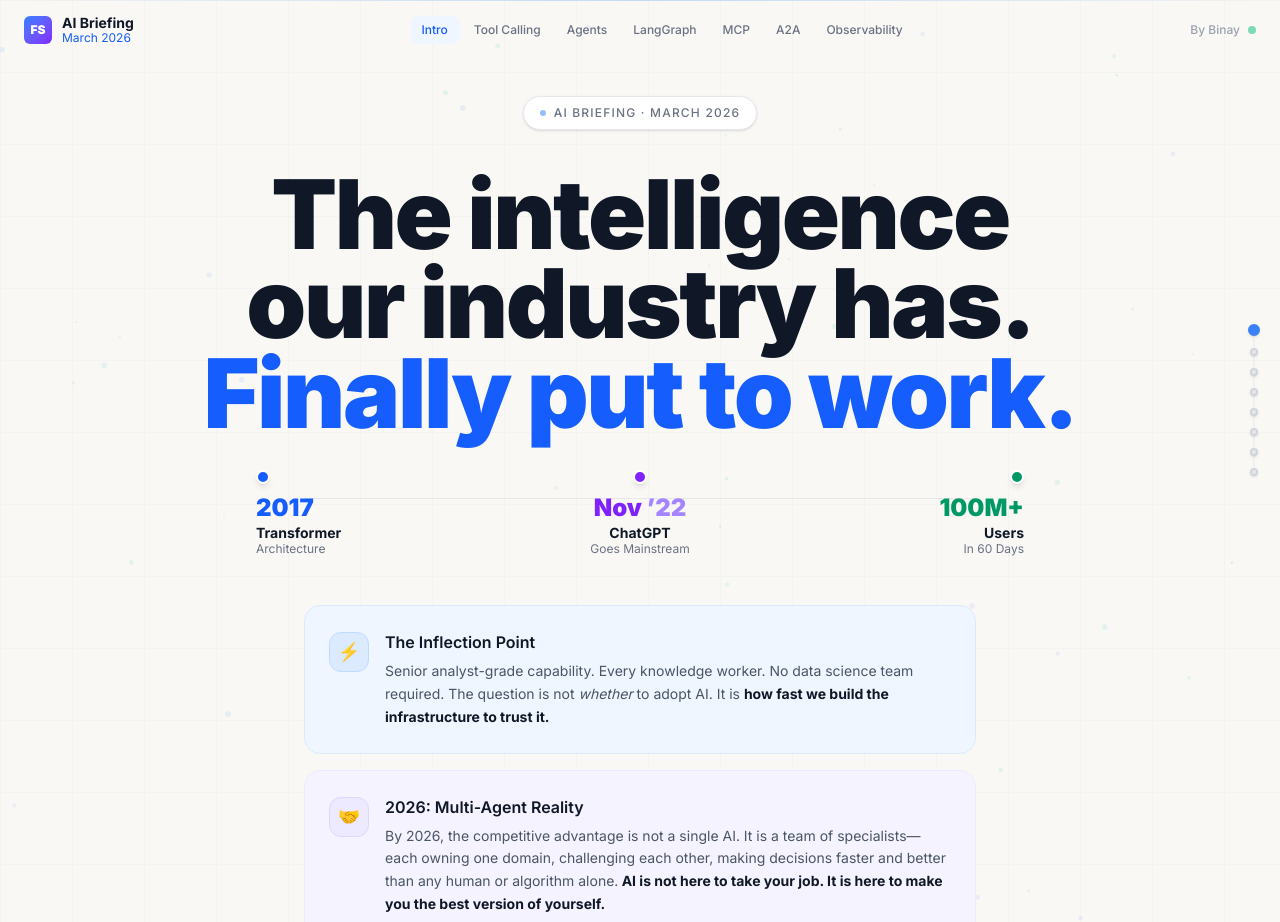
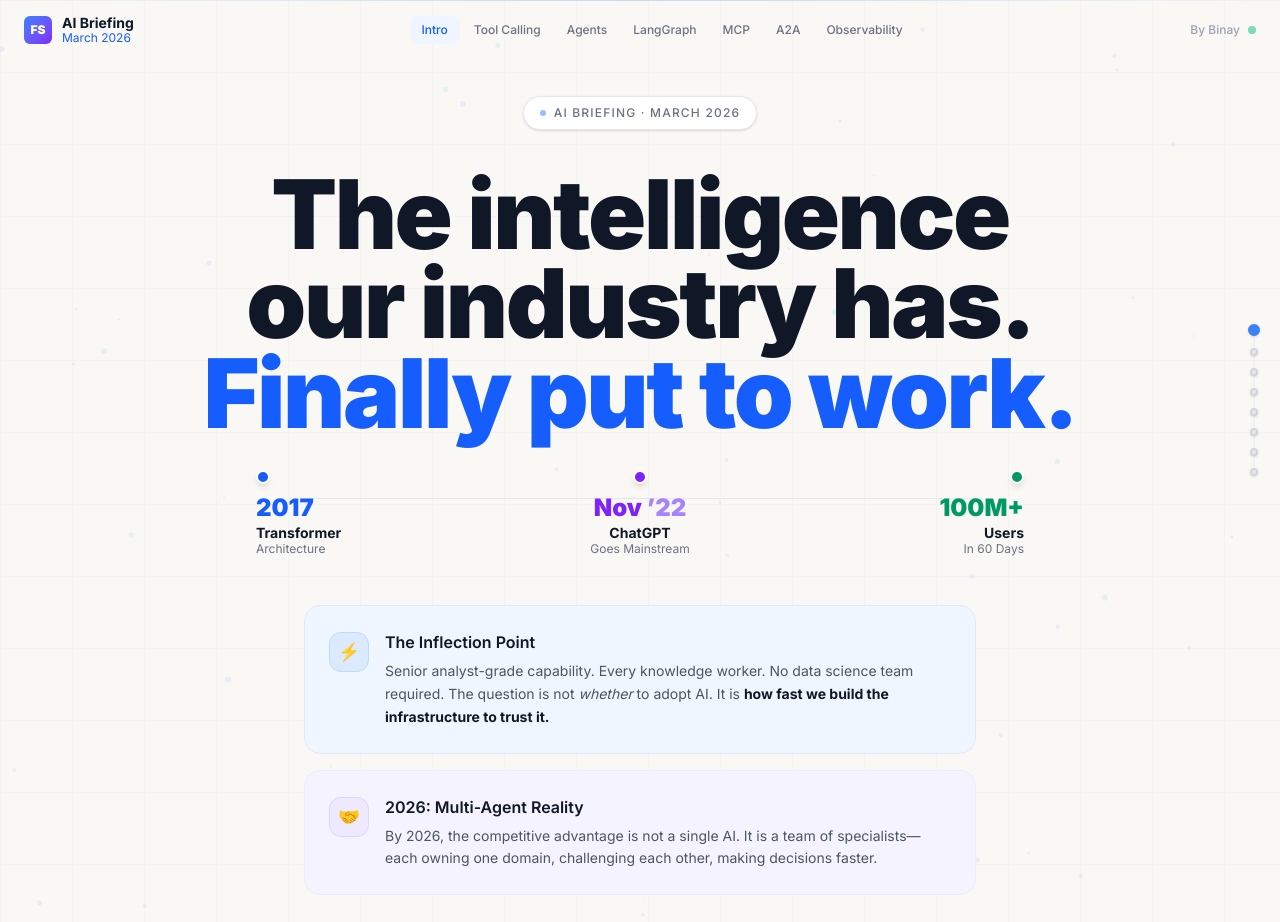
Before and after one commit to binzidd/storyofagents, a Next.js app: page / in a window 1280 px wide. Shown: the top 922 px of the page. Built offline with nearby package versions, Linux system fonts and the light colour scheme.

Commit message:
changs the wordings

```diff
--- a/src/components/Hero.tsx
+++ b/src/components/Hero.tsx
@@ -78,9 +78,9 @@ export default function Hero() {
     return unsub;
   }, [smoothProgress]);
 
-  const y       = useTransform(scrollYProgress, [0, 1], [0, -100]);
+  const y = useTransform(scrollYProgress, [0, 1], [0, -100]);
   const opacity = useTransform(scrollYProgress, [0, 0.55], [1, 0]);
-  const scale   = useTransform(scrollYProgress, [0, 1], [1, 0.97]);
+  const scale = useTransform(scrollYProgress, [0, 1], [1, 0.97]);
 
   return (
     <section id="hero" ref={ref} className="relative min-h-screen flex items-center justify-center overflow-hidden bg-[#F9F8F5]">
@@ -174,9 +174,8 @@ export default function Hero() {
             <div>
               <div className="text-gray-900 font-semibold mb-1.5">2026: Multi-Agent Reality</div>
               <p className="text-gray-600 text-sm leading-relaxed">
-                By 2026, the competitive advantage is not a single AI. It is a team of specialists—each owning one domain, challenging each other, making decisions faster and better than any human or algorithm alone.
-                <strong className="text-gray-900"> AI is not here to take your job. It is here to make you the best version of yourself.</strong>
-              </p>
+                By 2026, the competitive advantage is not a single AI. It is a team of specialists—each owning one domain, challenging each other, making decisions faster.</p>
+
             </div>
           </div>
         </motion.div>
```
